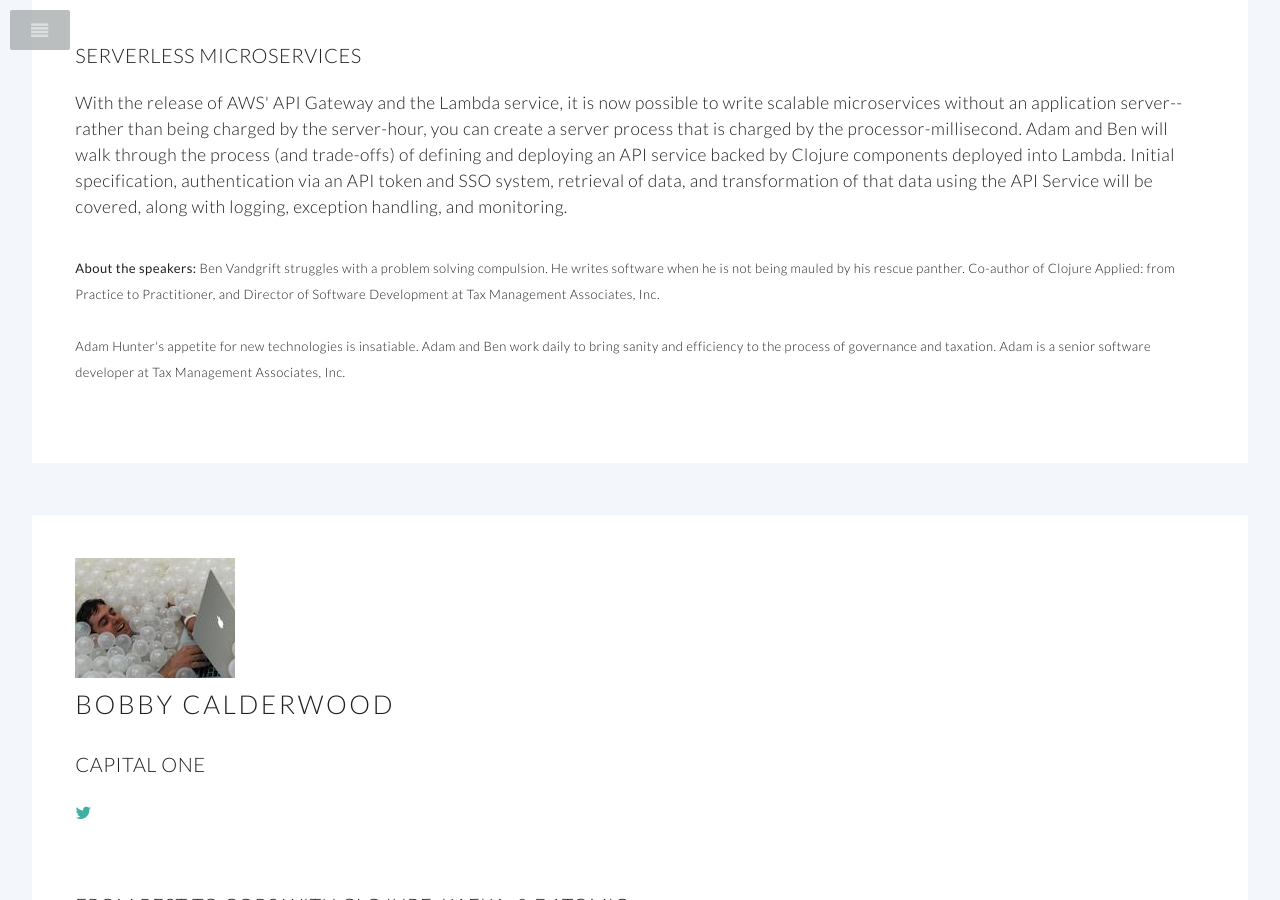
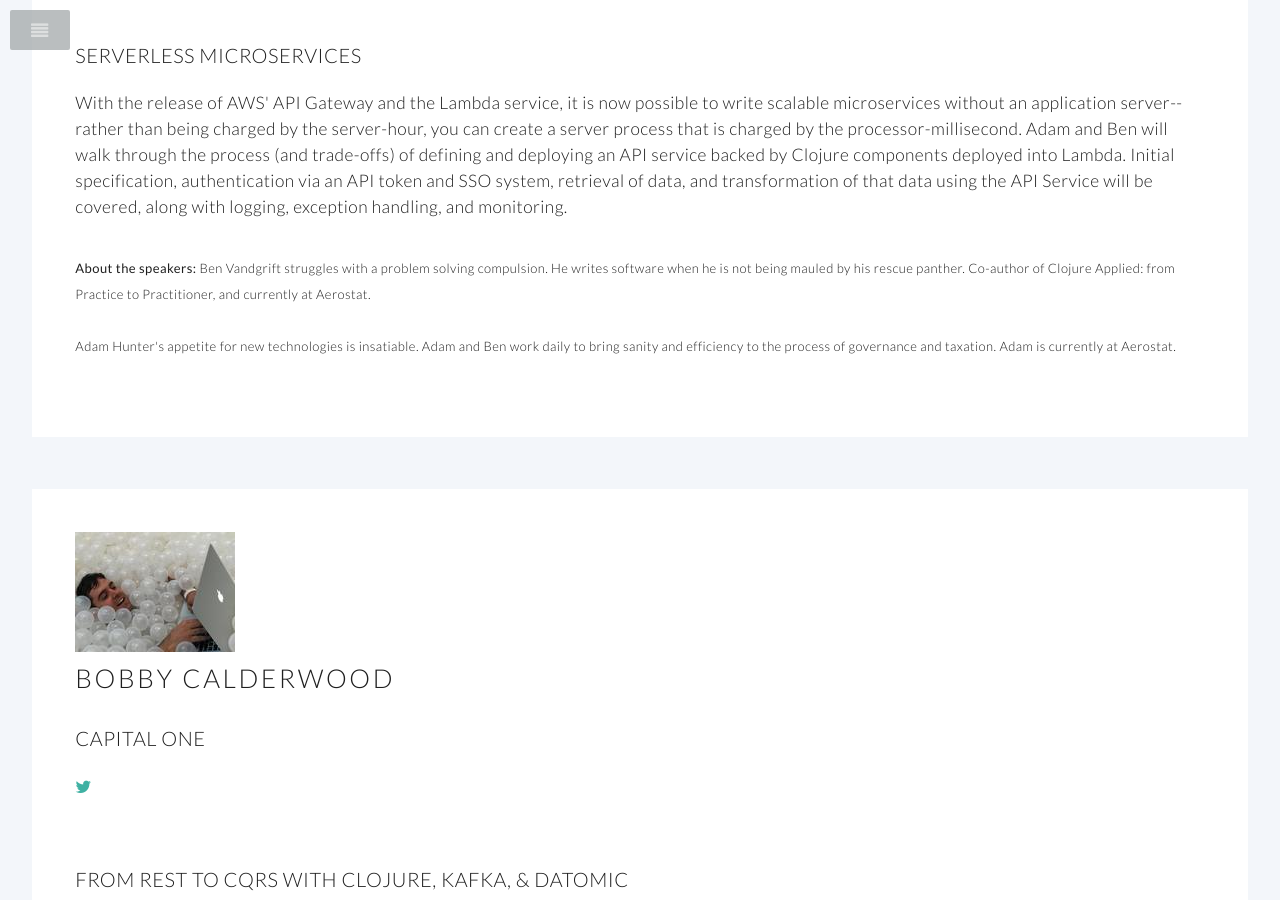
Before and after one commit to clojureconj/clojureconj.github.io, a Jekyll site: the page built from speakers.html, in a window 1280 px wide and 900 px high, scrolled down 3096 px. Built offline with Jekyll 4.4.1, drawn with Linux system fonts in a browser that asks for light colours.

Commit message:
update bios

```diff
--- a/speakers.html
+++ b/speakers.html
@@ -99,8 +99,8 @@
      <section>
      <h3><a name="bvandgrift">Serverless Microservices</a></h3>
 <p>With the release of AWS' API Gateway and the Lambda service, it is now possible to write scalable microservices without an application server--rather than being charged by the server-hour, you can create a server process that is charged by the processor-millisecond. Adam and Ben will walk through the process (and trade-offs) of defining and deploying an API service backed by Clojure components deployed into Lambda. Initial specification, authentication via an API token and SSO system, retrieval of data, and transformation of that data using the API Service will be covered, along with logging, exception handling, and monitoring.</p>
-      <div class="bio"><p><b>About the speakers:</b> Ben Vandgrift struggles with a problem solving compulsion. He writes software when he is not being mauled by his rescue panther. Co-author of Clojure Applied: from Practice to Practitioner, and Director of Software Development at Tax Management Associates, Inc.</p>
-	  <p>Adam Hunter's appetite for new technologies is insatiable. Adam and Ben work daily to bring sanity and efficiency to the process of governance and taxation. Adam is a senior software developer at Tax Management Associates, Inc.</p></div>
+      <div class="bio"><p><b>About the speakers:</b> Ben Vandgrift struggles with a problem solving compulsion. He writes software when he is not being mauled by his rescue panther. Co-author of Clojure Applied: from Practice to Practitioner, and currently at Aerostat.</p>
+	  <p>Adam Hunter's appetite for new technologies is insatiable. Adam and Ben work daily to bring sanity and efficiency to the process of governance and taxation. Adam is currently at Aerostat.</p></div>
      </section>
     </div>
    </div>
```
